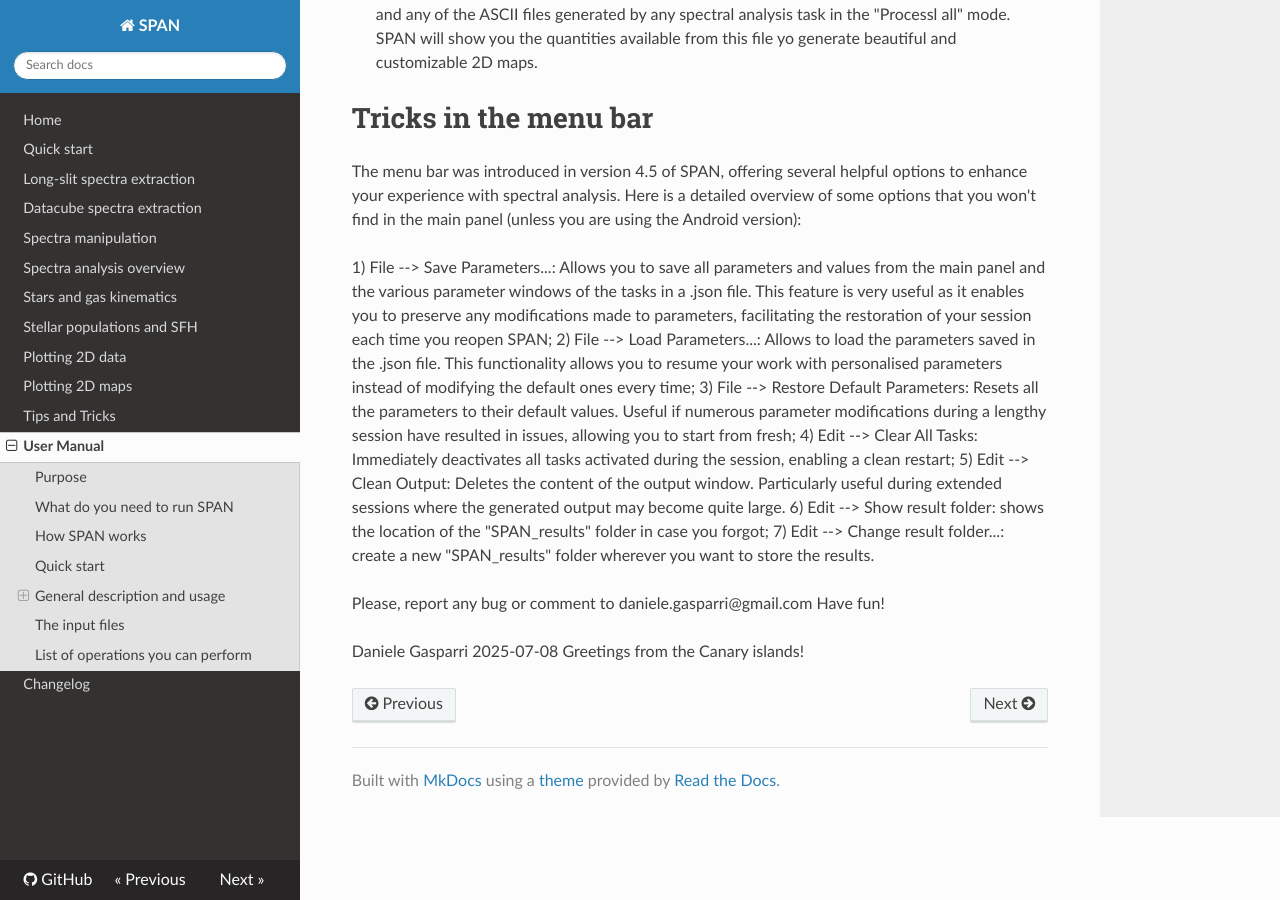
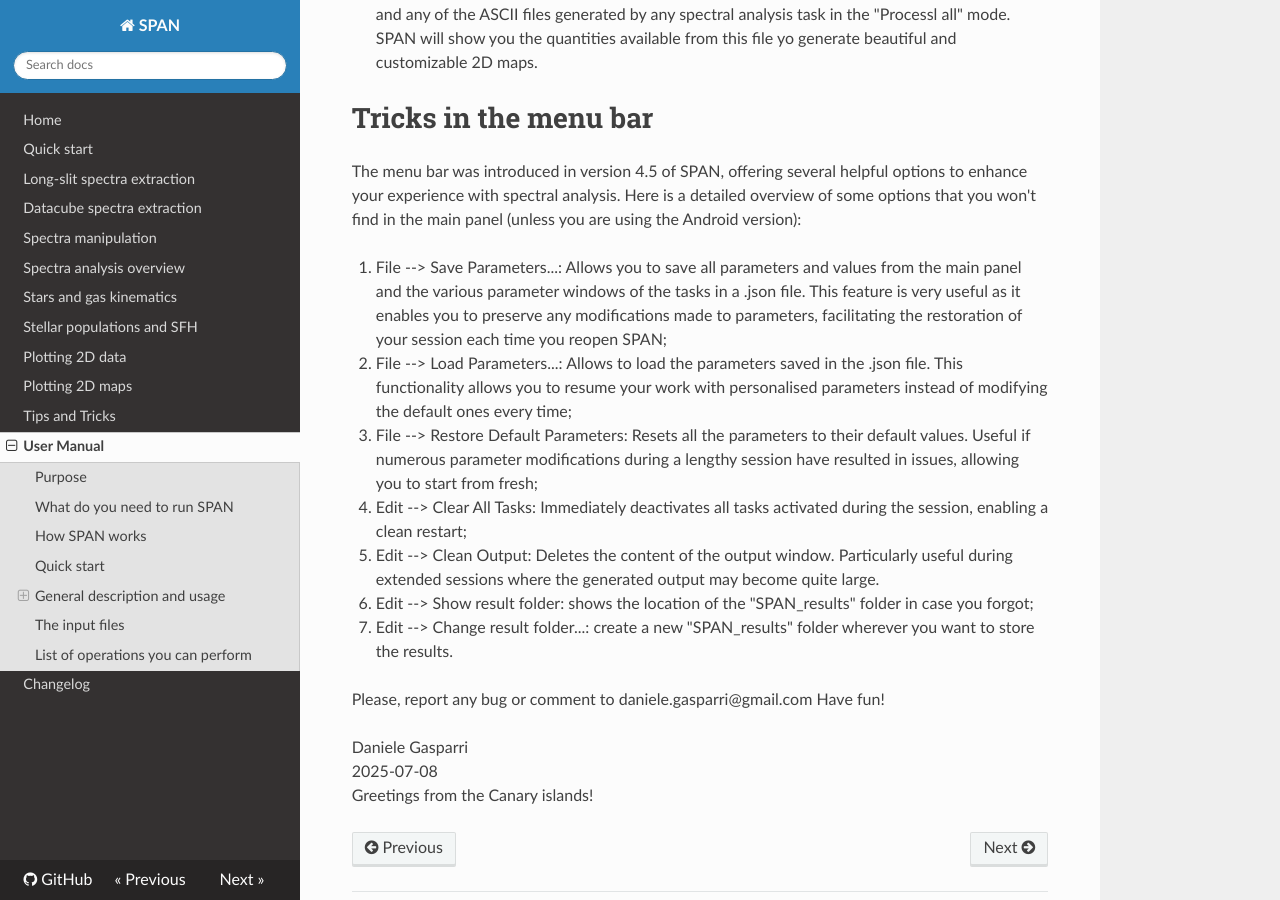
Before and after one commit to danielegasparri/span-gui, an MkDocs documentation site: the page built from docs/manual.md, in a window 1280 px wide and 900 px high, scrolled down 14376 px. Built offline with MkDocs 1.6.1, drawn with Linux system fonts in a browser that asks for light colours; nearby versions of some CDN libraries.

Commit message:
Add files via upload

```diff
--- a/docs/manual.md
+++ b/docs/manual.md
@@ -343,14 +343,14 @@
 
 The menu bar was introduced in version 4.5 of SPAN, offering several helpful options to enhance your experience with spectral analysis. Here is a detailed overview of some options that you won't find in the main panel (unless you are using the Android version):
 
-1) File --> Save Parameters...: Allows you to save all parameters and values from the main panel and the various parameter windows of the tasks in a .json file.
+1. File --> Save Parameters...: Allows you to save all parameters and values from the main panel and the various parameter windows of the tasks in a .json file.
 This feature is very useful as it enables you to preserve any modifications made to parameters, facilitating the restoration of your session each time you reopen SPAN;
-2) File --> Load Parameters...: Allows to load the parameters saved in the .json file. This functionality allows you to resume your work with personalised parameters instead of modifying the default ones every time;
-3) File --> Restore Default Parameters: Resets all the parameters to their default values. Useful if numerous parameter modifications during a lengthy session have resulted in issues, allowing you to start from fresh;
-4) Edit --> Clear All Tasks: Immediately deactivates all tasks activated during the session, enabling a clean restart;
-5) Edit --> Clean Output: Deletes the content of the output window. Particularly useful during extended sessions where the generated output may become quite large.
-6) Edit --> Show result folder: shows the location of the "SPAN_results" folder in case you forgot;
-7) Edit --> Change result folder...: create a new "SPAN_results" folder wherever you want to store the results.
+2. File --> Load Parameters...: Allows to load the parameters saved in the .json file. This functionality allows you to resume your work with personalised parameters instead of modifying the default ones every time;
+3. File --> Restore Default Parameters: Resets all the parameters to their default values. Useful if numerous parameter modifications during a lengthy session have resulted in issues, allowing you to start from fresh;
+4. Edit --> Clear All Tasks: Immediately deactivates all tasks activated during the session, enabling a clean restart;
+5. Edit --> Clean Output: Deletes the content of the output window. Particularly useful during extended sessions where the generated output may become quite large.
+6. Edit --> Show result folder: shows the location of the "SPAN_results" folder in case you forgot;
+7. Edit --> Change result folder...: create a new "SPAN_results" folder wherever you want to store the results.
 
 Please, report any bug or comment to daniele.gasparri@gmail.com
 Have fun!
```
